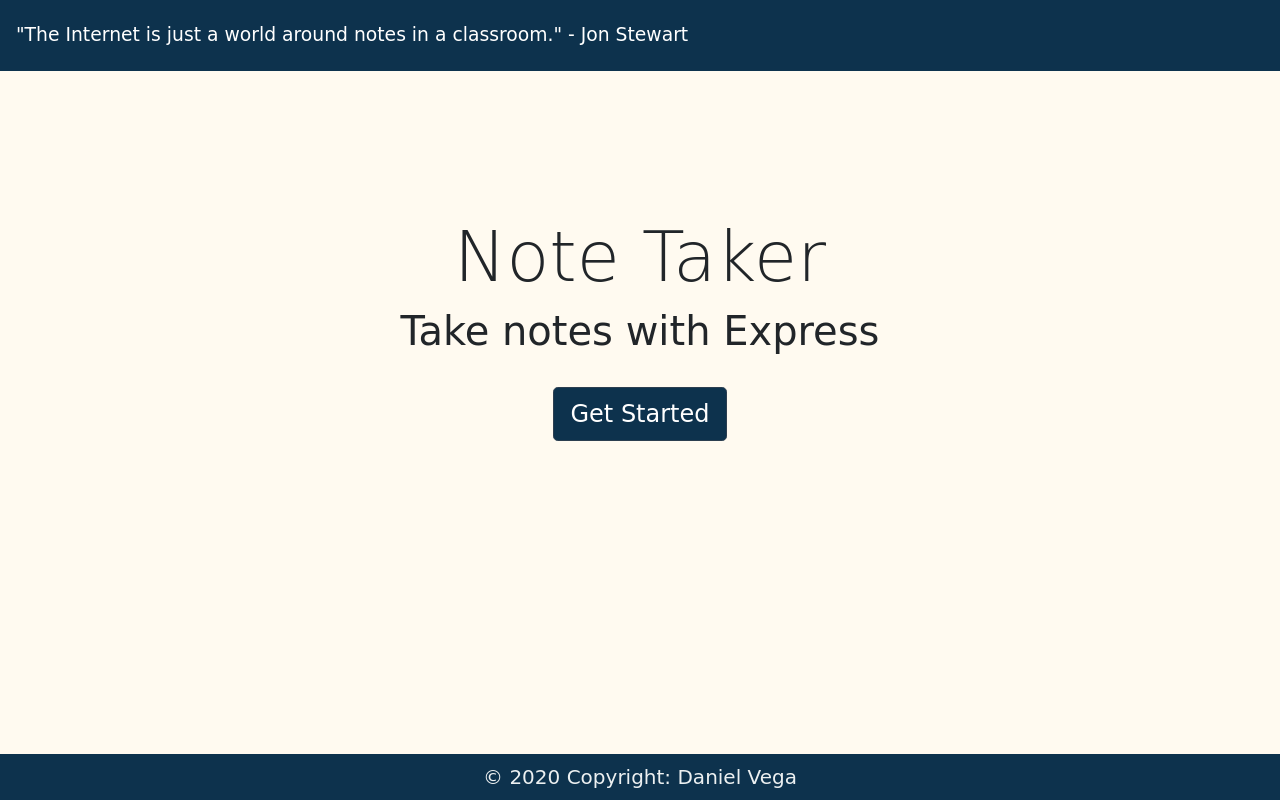
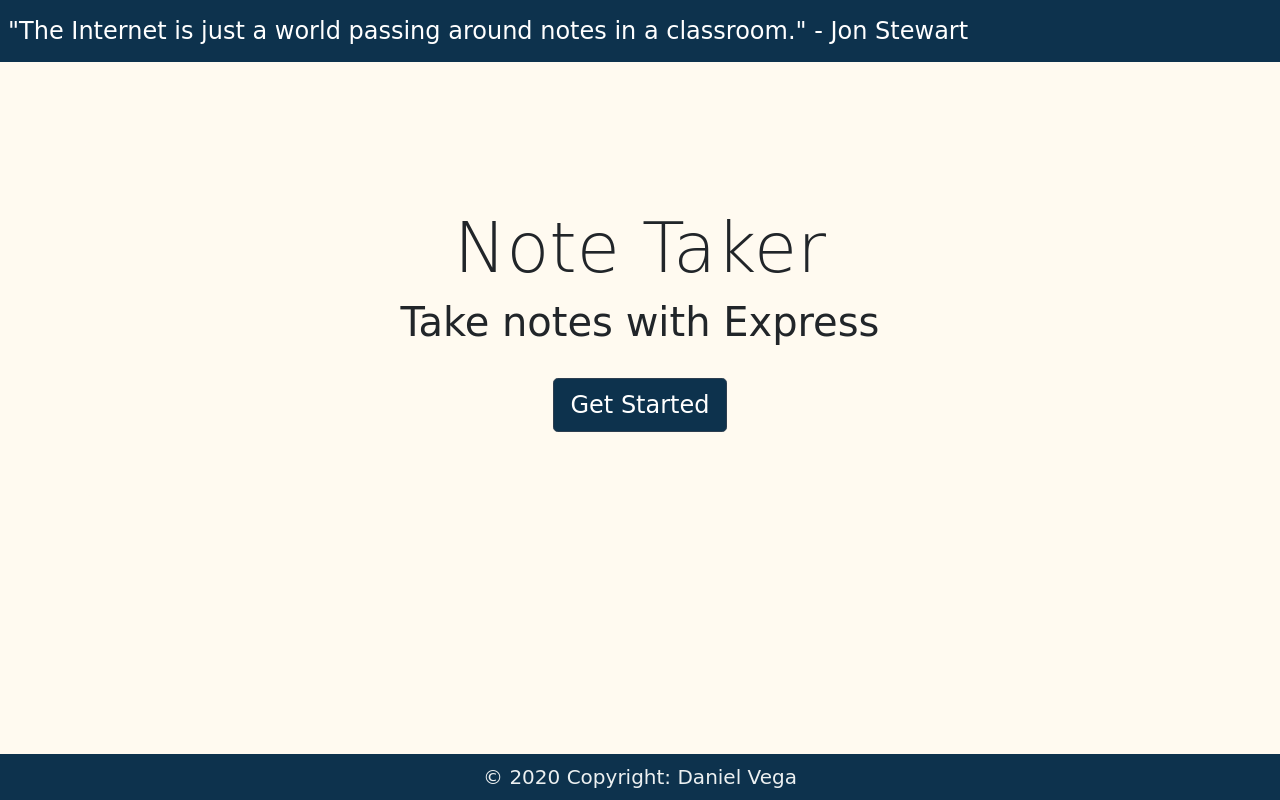
Before and after one commit to danielalexvega/expressNoteTaker, a website: page public/index.html in a window 1280 px wide. Drawn offline with nearby package versions, Linux system fonts and the light colour scheme; no server answers; a web font is replaced by a local one.

Commit message:
more style changes

```diff
--- a/public/assets/css/styles.css
+++ b/public/assets/css/styles.css
@@ -26,10 +26,13 @@ html, body {
 
   .quote{
     font-family: 'Cedarville Cursive', cursive;
+    font-size: 24px;;
   }
 
   .custom-navbar{
     background-color: #0D324D;
+    padding: 8px;
+
   }
 
   .save-note {
--- a/public/index.html
+++ b/public/index.html
@@ -15,7 +15,7 @@
 
 <body>
   <nav class="navbar navbar-dark custom-navbar">
-    <a class="navbar-brand quote" href="https://www.brainyquote.com/authors/jon-stewart-quotes">"The Internet is just a world around notes in a classroom." - Jon Stewart
+    <a class="navbar-brand quote" href="https://www.brainyquote.com/authors/jon-stewart-quotes">"The Internet is just a world passing around notes in a classroom." - Jon Stewart
     </a>
   </nav>
   <div class="container">
```
